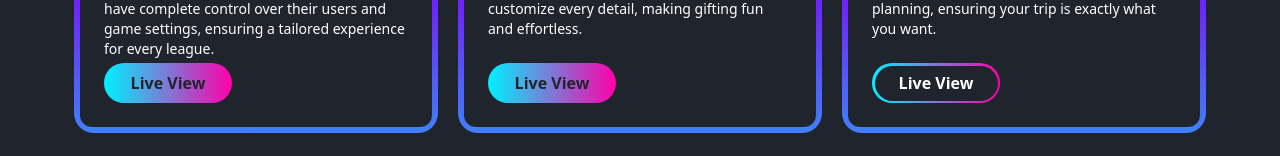
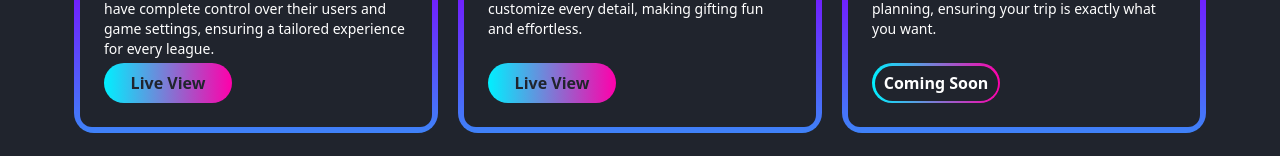
Before and after one commit to alexappleget/portfolio-v3, a Next.js app: page / in a window 1280 px wide. Shown: the part 2373-2529 px from the top of the page. Built offline with nearby package versions, Linux system fonts and the light colour scheme.

Commit message:
Fix: edited wording for unfinished project

```diff
--- a/components/ProjectSection/ProjectSection.tsx
+++ b/components/ProjectSection/ProjectSection.tsx
@@ -82,7 +82,7 @@ export const ProjectSection = React.forwardRef<HTMLDivElement | null>(
                   ) : (
                     <button className="bg-gradient-to-r from-[#00F0FF] to-[#FF00AA] text-white font-bold w-52 mx-auto md:mx-0 md:w-32 h-10 rounded-full cursor-not-allowed p-[2.5px]">
                       <div className="bg-[#20242d] h-full w-full rounded-full flex items-center justify-center">
-                        Live View
+                        Coming Soon
                       </div>
                     </button>
                   )}
```
